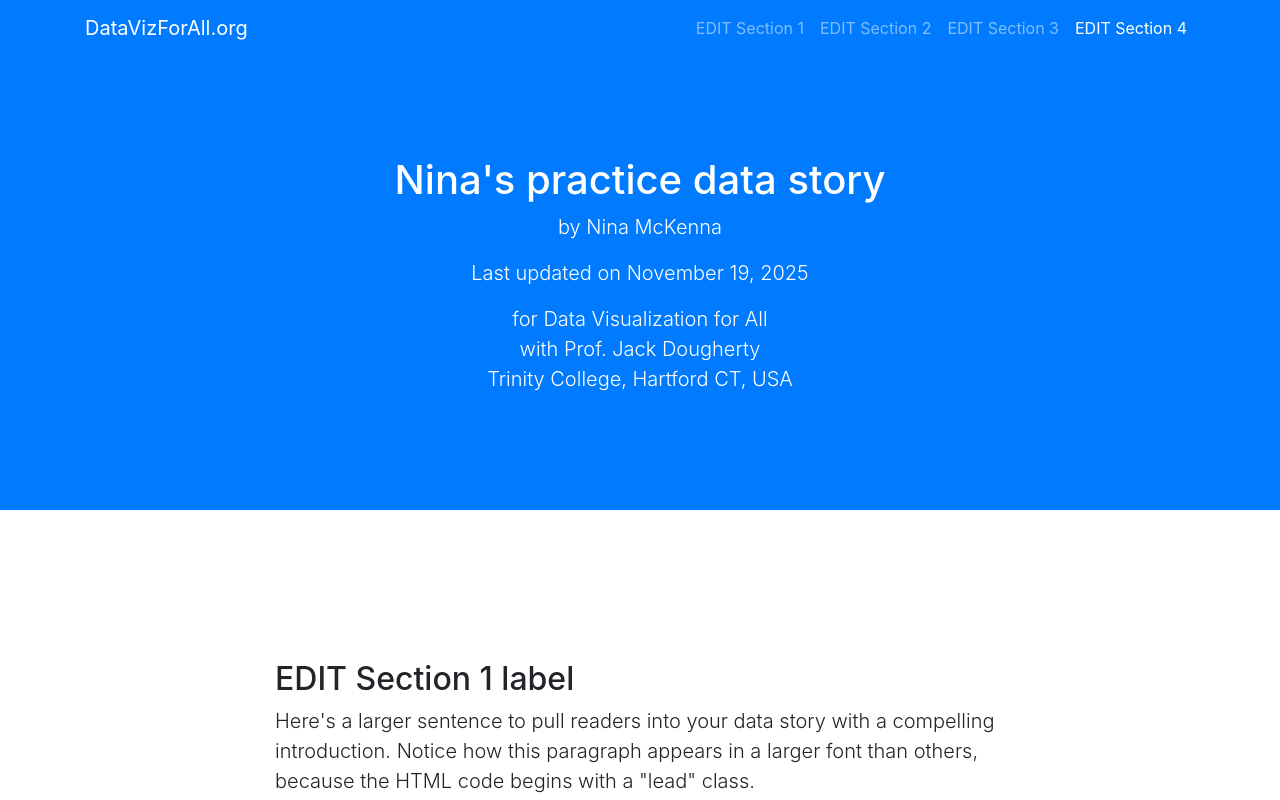
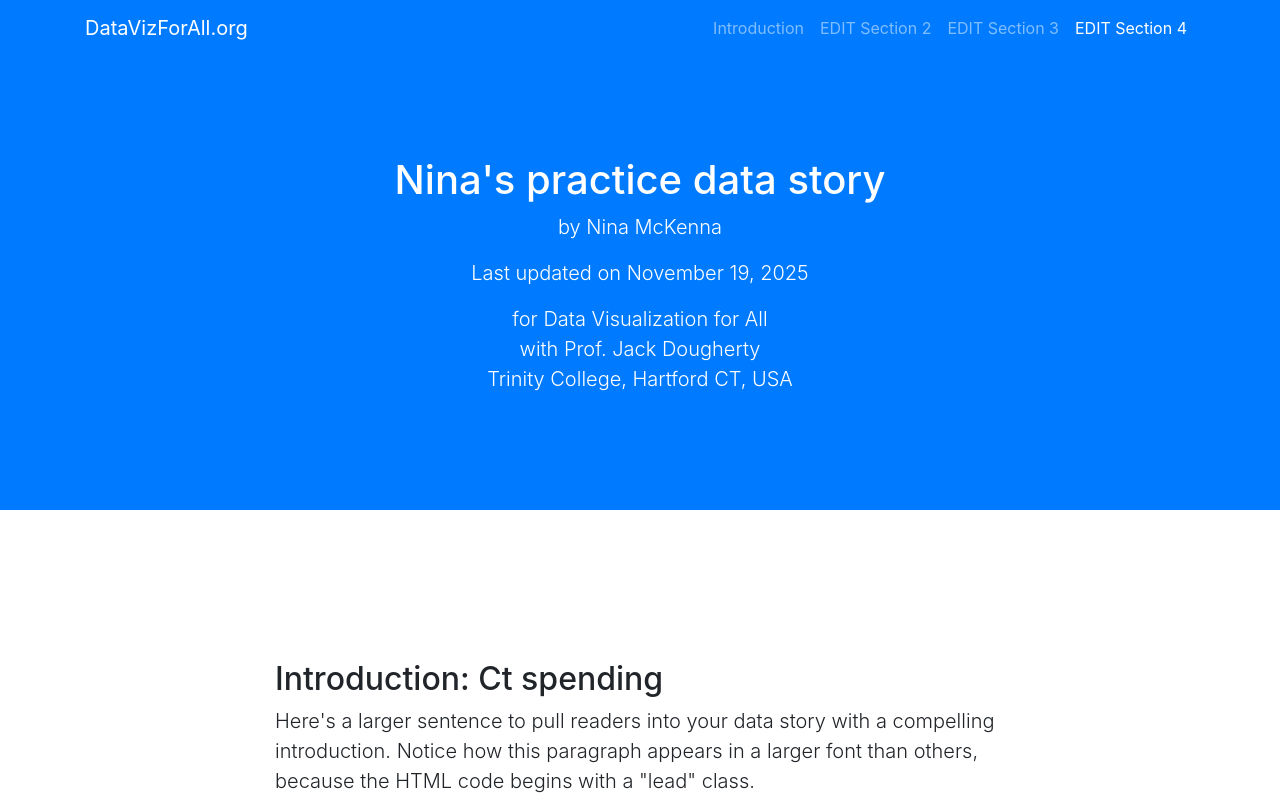
Before and after one commit to nina-mckenna/practice-data-viz, a plain HTML site: page index.html in a window 1280 px wide. Shown: the top 800 px of the page. Drawn offline with nearby package versions, Linux system fonts and the light colour scheme.

Commit message:
Update index.html

```diff
--- a/index.html
+++ b/index.html
@@ -34,7 +34,7 @@
       <div class="collapse navbar-collapse" id="navbarResponsive">
         <ul class="navbar-nav ml-auto">
           <li class="nav-item">
-            <a class="nav-link js-scroll-trigger" href="#section1">EDIT Section 1</a>
+            <a class="nav-link js-scroll-trigger" href="#section1">Introduction</a>
           </li>
           <li class="nav-item">
             <a class="nav-link js-scroll-trigger" href="#section2">EDIT Section 2</a>
@@ -66,7 +66,7 @@
       <div class="row">
         <div class="col-lg-8 mx-auto">
 
-          <h2>EDIT Section 1 label</h2>
+          <h2>Introduction: Ct spending</h2>
 
           <p class="lead">Here's a larger sentence to pull readers into your data story with a compelling introduction. Notice how this paragraph appears in a larger font than others, because the HTML code begins with a "lead" class.</p>
 
```
